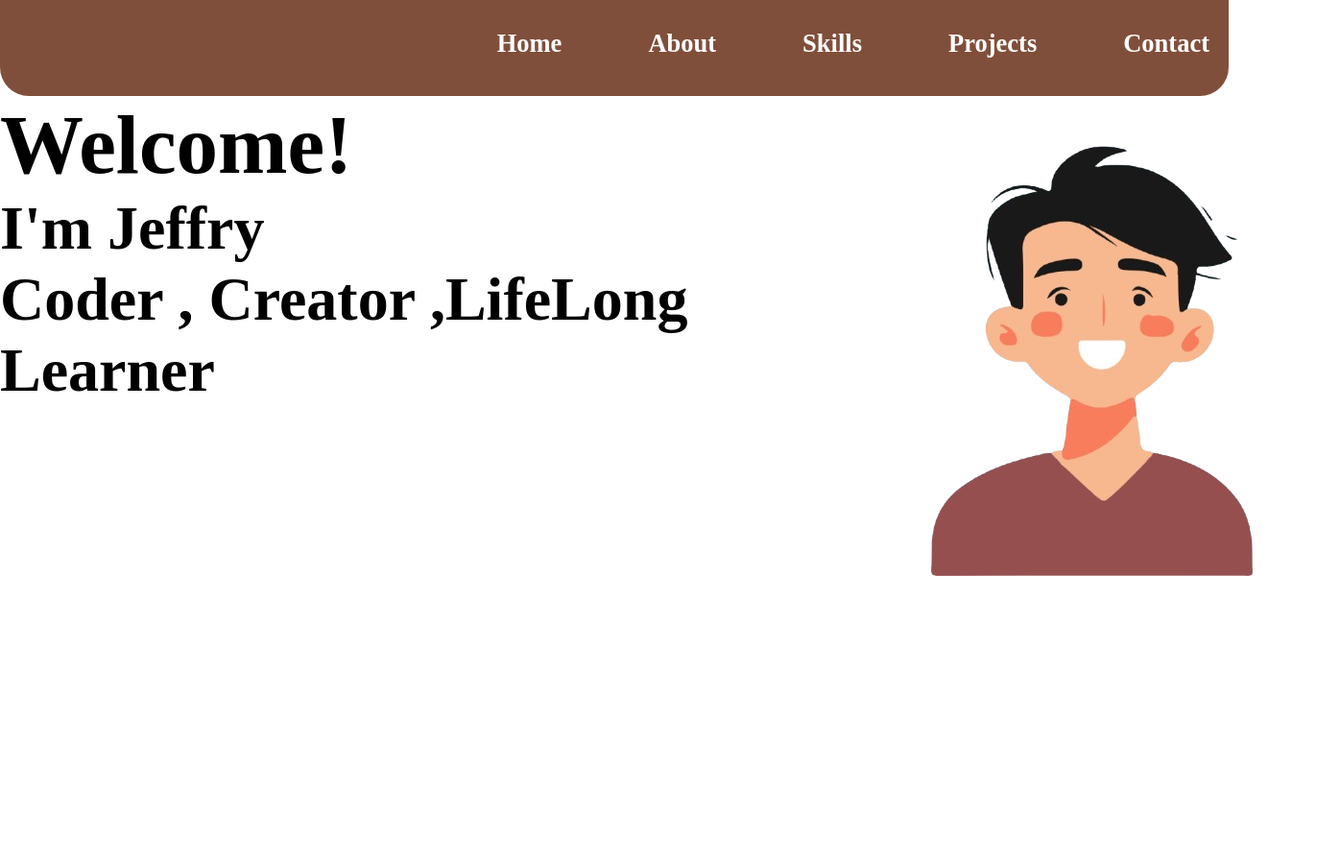
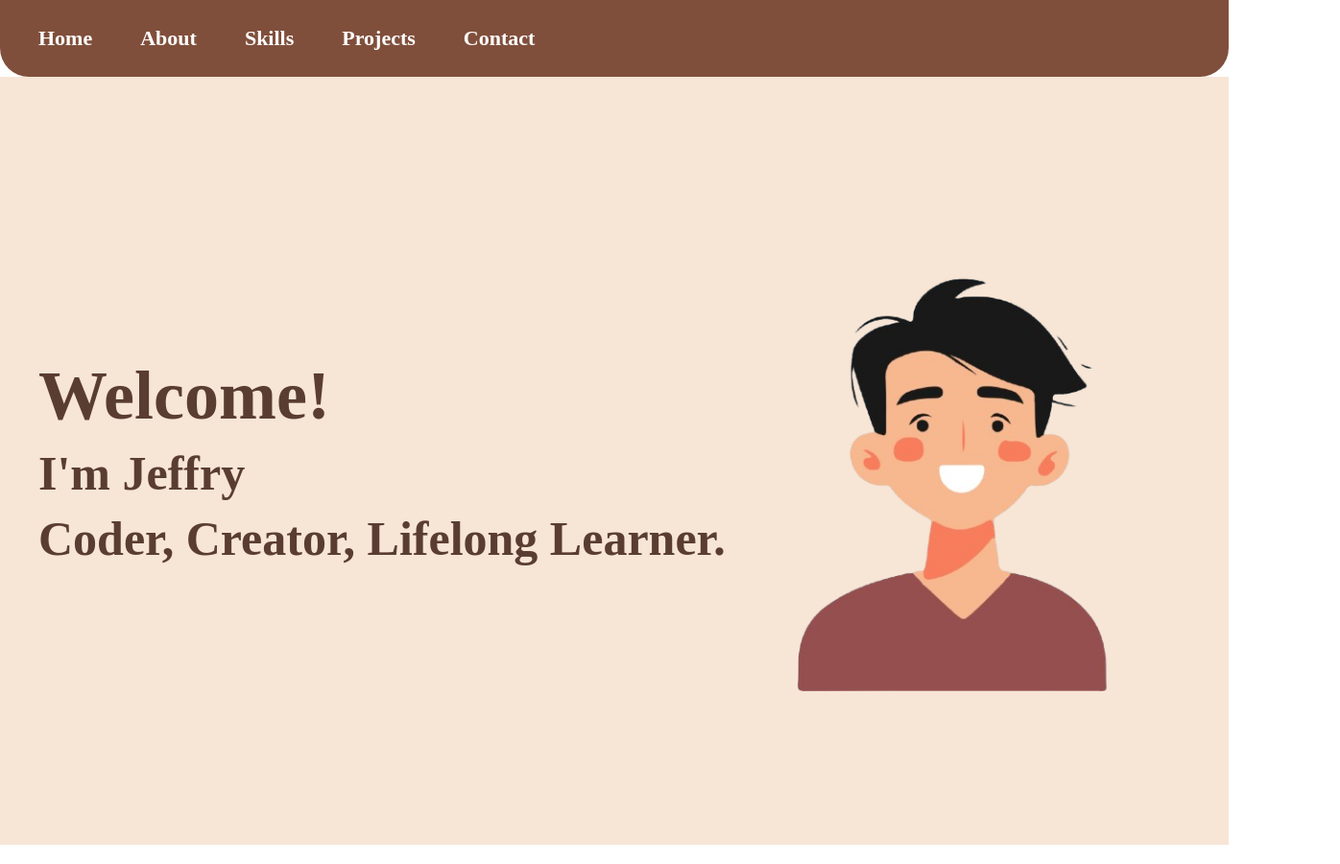
Before and after one commit to Beno-Jeffry-B/my-portfolio-site, a plain HTML site: page index.html in a window 1280 px wide. Shown: the whole page at 96% size, 1396 px wide, since content can reach past the window. Drawn offline with Linux system fonts and the light colour scheme.

Commit message:
designs are altered good but not perfectly need to improve

```diff
--- a/index.html
+++ b/index.html
@@ -3,52 +3,76 @@
 <head>
     <meta charset="UTF-8">
     <meta name="viewport" content="width=device-width, initial-scale=1.0">
-    <title>welcome</title>
+    <title>Welcome</title>
 
     <style>
-        *{
-            margin: 0px;
-            padding: 0%;
+        * {
+            margin: 0;
+            padding: 0;
+            box-sizing: border-box;
         }
 
-        header{
+        header {
             background-color: #804f3b;
-            height: 100px;
+            height: 80px;
             border-radius: 0 0 30px 30px;
-
+            display: flex;
+            align-items: center;
+            padding: 0 40px;
         }
 
-
-        nav ul{
+        nav ul {
             display: flex;
             flex-direction: row;
-            gap: 70px;
-            justify-content:right;
+            gap: 50px;
+            justify-content: flex-end;
+            align-items: center;
+            width: 100%;
         }
-        li a{
-            font-size: 26.5px;
-            text-decoration: None;
+
+        li {
+            list-style: none;
+        }
+
+        li a {
+            font-size: 22px;
+            text-decoration: none;
             color: white;
             font-weight: bold;
         }
-        li{
-            list-style: none;
-            margin-top: 30px;
-            margin-right: 20px;
 
+        .main-container {
+            display: grid;
+            grid-template-columns: 60% 40%;
+            align-items: center;
+            height: 100vh;
+            background-color: #f7e5d6;
+            padding: 40px;
         }
 
-        .main-container{
-            display: grid;
-            grid-template-columns: 70% 30%;
-            height: 100vh;
+        .container1 h1 {
+            font-size: 72px;
+            color: #5a3d31;
         }
 
+        .container1 h2 {
+            font-size: 50px;
+            color: #5a3d31;
+            margin-top: 10px;
+        }
+
+        .container1 b {
+            font-weight: bold;
+        }
+
+        .container2 img {
+            max-width: 100%;
+            display: block;
+        }
     </style>
-
-
 </head>
 
+<body>
     <header>
         <nav>
             <ul>
@@ -56,24 +80,21 @@
                 <li><a href="#About">About</a></li>
                 <li><a href="#Skills">Skills</a></li>
                 <li><a href="#Projects">Projects</a></li>
-            <li><a href="#contact">Contact</a></li>
+                <li><a href="#Contact">Contact</a></li>
             </ul>
         </nav>
     </header>
 
-<body>
     <div class="main-container">
         <div class="container1">
-            <h1 style="font-size: 87px;">Welcome!</h1>
-            <h2 style="font-size: 64px;">I'm Jeffry</h2>
-            <h2 style="font-size: 64px;">Coder , Creator ,<b>LifeLong Learner</b></h2>
+            <h1>Welcome!</h1>
+            <h2>I'm Jeffry</h2>
+            <h2>Coder, Creator, <b>Lifelong Learner.</b></h2>
         </div>
 
         <div class="container2">
-            <img src="assets/image/profile icon.png" alt="">
+            <img src="assets/image/profile icon.png" alt="Profile Icon">
         </div>
     </div>
-
-
 </body>
 </html>
```
Lines whose indentation alone changed are shown as unchanged.
